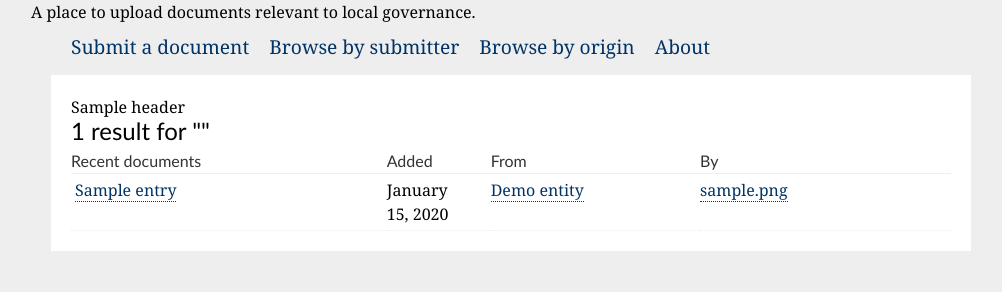
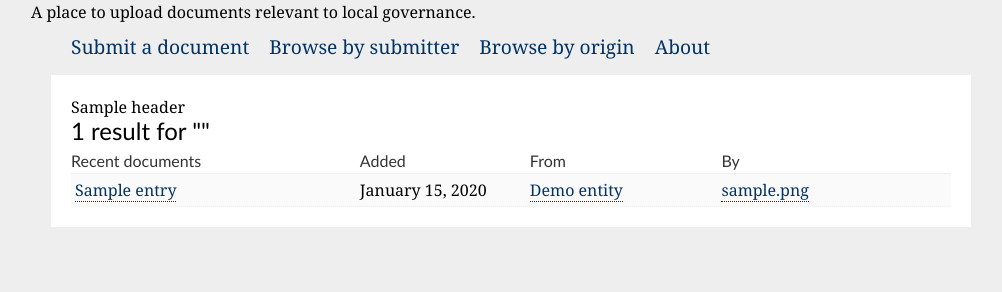
Before and after one commit to a2civictech/a2docs-sources, a Django app: template templates/results.html in a window 1280 px wide. Shown: the part 210-502 px from the top of the page, without its empty margins (129-1131 px from the left). Run offline with Django 3.2, Linux system fonts and the light colour scheme; data comes from the database, SQL or seed files in the repository; tables that the repository leaves empty hold one stand-in row (values such as "Sample post"); the template is opened without the code that fills it: values that come from a table or form of the project are taken from there, most other values are stand-ins (such as "Sample title", 1, 10 or a date in 2020); parts of the project's set-up code (start-up, migrations or seed data) failed here and were passed over.

Commit message:
Add zebra table styling, set column widths on search results page.

```diff
--- a/templates/results.html
+++ b/templates/results.html
@@ -23,7 +23,7 @@
 	<thead>
 		<tr>
 			<th>Recent documents</th>
-			<th>Added</th>
+			<th style="width: 10em;">Added</th>
 			<th>From</th>
 			<th>By</th>
 
@@ -33,7 +33,7 @@
 	<tbody>
 
 		{% for entry in results %}
-		<tr>
+		<tr class="{% cycle 'odd' 'even' %}">
 			<td class="title"><a href="/doc/{{ entry.id }}">{{ entry.title }}</a></td>
 			<td class="date">{{ entry.date_posted|date:"F j, Y" }}</td>
 			<td class="entity"><a href="/origin/{{entry.entity.slug}}">{{ entry.entity.name }}</td>
```
